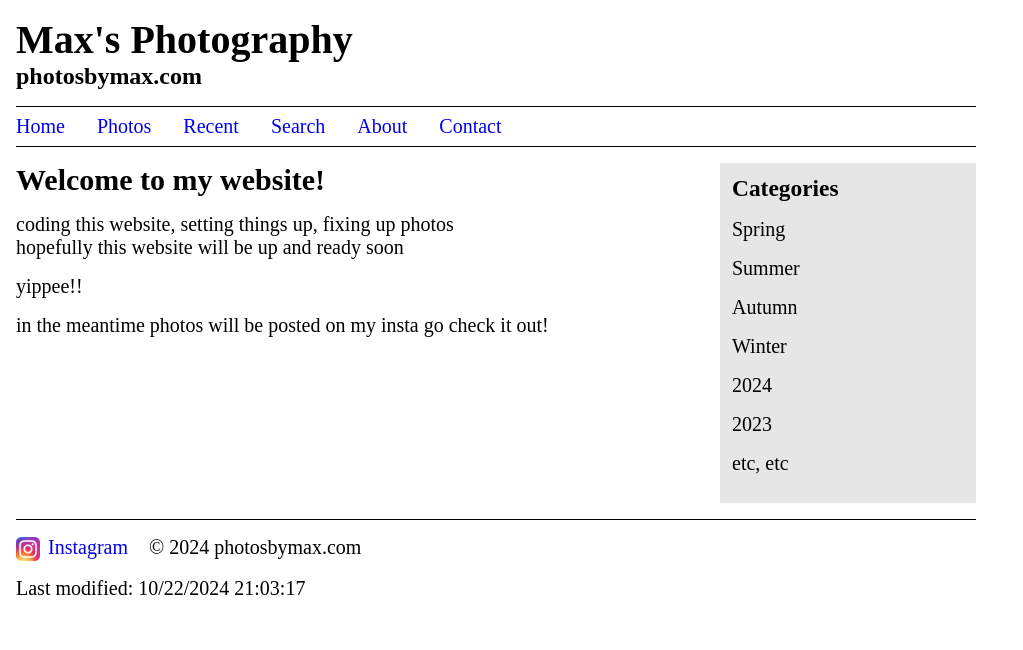
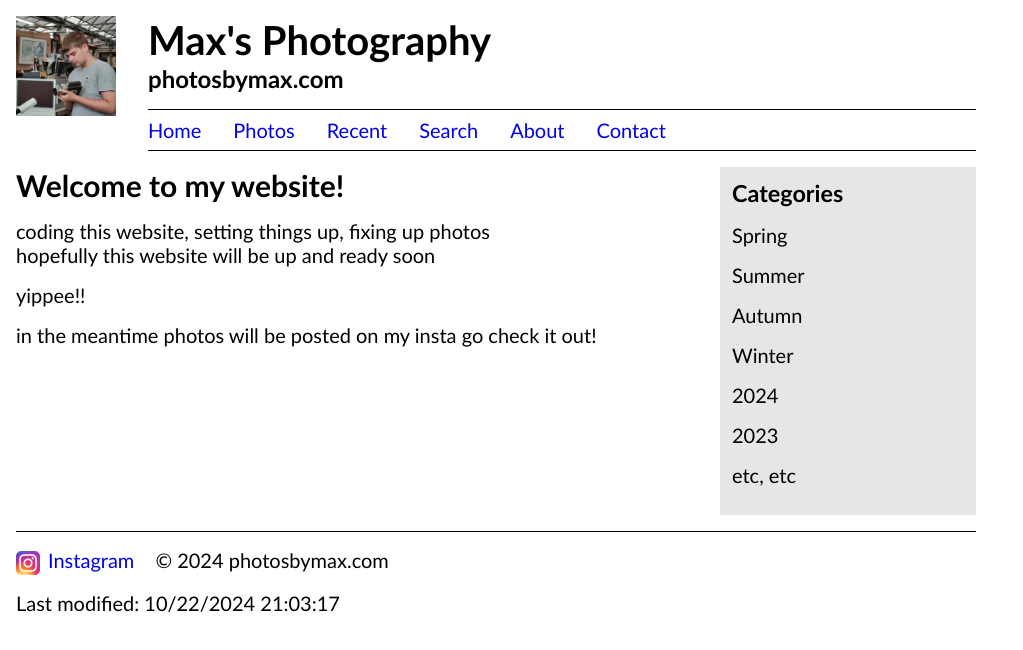
Before and after one commit to qwkt/pbm-temp, a plain HTML site: page index.html in a window 1280 px wide. Shown: the whole page, without its empty margins (0-1023 px from the left). Drawn offline with Linux system fonts and the light colour scheme.

Commit message:
quick fix/font

```diff
--- a/index.html
+++ b/index.html
@@ -10,6 +10,7 @@
                 margin: 0;
             }
             body {
+                font-family: 'Calibri', 'Arial', sans-serif;
                 max-width: 60rem;
                 margin: 1rem;
                 font-size: 1.25rem;
@@ -84,7 +85,7 @@
     </head>
     <body>
         <header>
-<!--        <img src="images/s_logo.png" alt="siteLogo" class="site-logo"> -->
+        <img src="images/meees_logo.jpg" alt="max" class="site-logo">
             <h1>Max's Photography</h1>
             <p class="subtitle">photosbymax.com</p>
         </header>
@@ -119,7 +120,7 @@
         </main>
 
         <footer>
-            <a href="https://instagram.com/"><img src="images/insta_icon.png" class="social-icon" alt="Instagram logo">Instagram</a>
+            <a href="https://www.instagram.com/max.tiff/"><img src="images/insta_icon.png" class="social-icon" alt="Instagram logo">Instagram</a>
             <script src="footer.js">
             </script>
         </footer>
```
Also changed, not shown: images/meees_logo.jpg (added).
